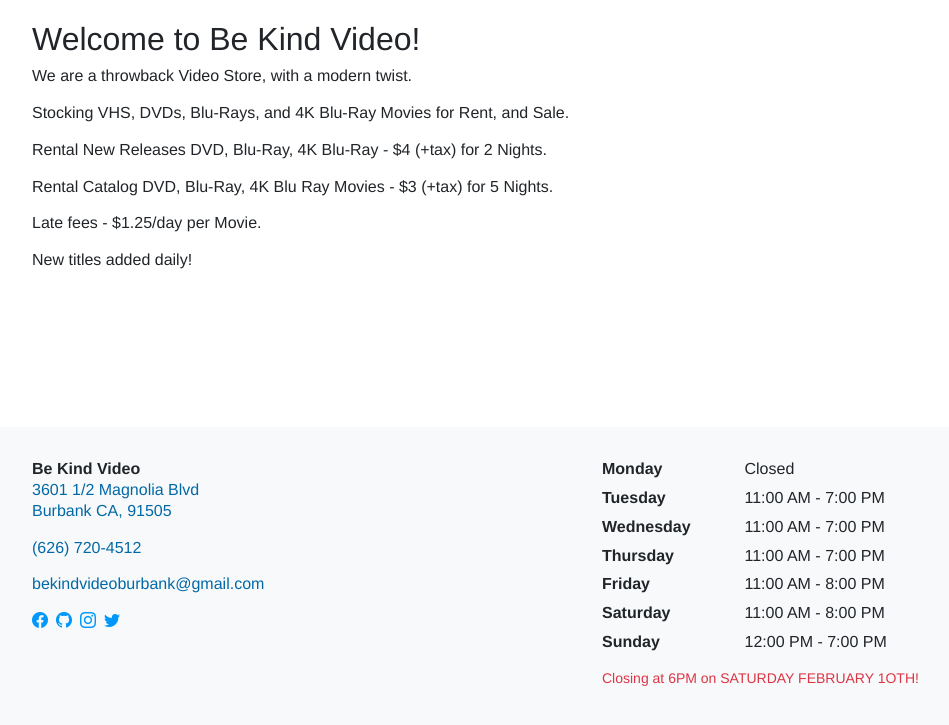
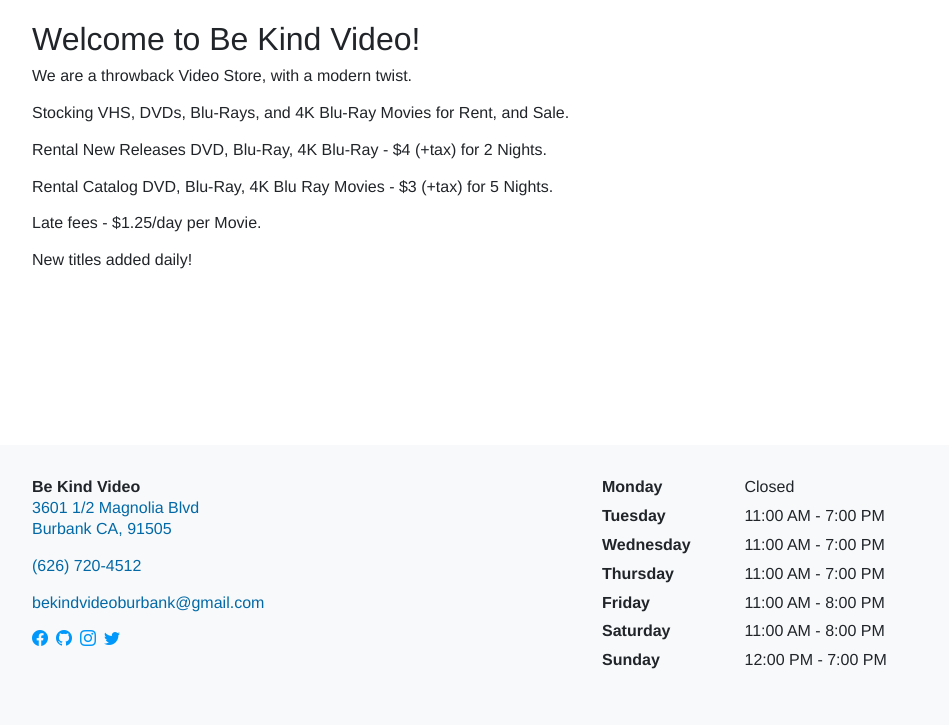
Before and after one commit to arenoir/be-kind-video, a Jekyll site: the page built from index.markdown, in a window 1280 px wide, cut to the strip 157-882 px from the top of the page. Shown: the whole strip, without its empty margins (50-999 px from the left). Built offline with Jekyll 4.4.1, drawn with Linux system fonts in a browser that asks for light colours.

Commit message:
Update hours.yml

```diff
--- a/_data/hours.yml
+++ b/_data/hours.yml
@@ -15,4 +15,4 @@
     description: '11:00 AM - 8:00 PM'
   - name: Sunday
     description: '12:00 PM - 7:00 PM'
-note: Closing at 6PM on SATURDAY FEBRUARY 1OTH!
+note:
```
